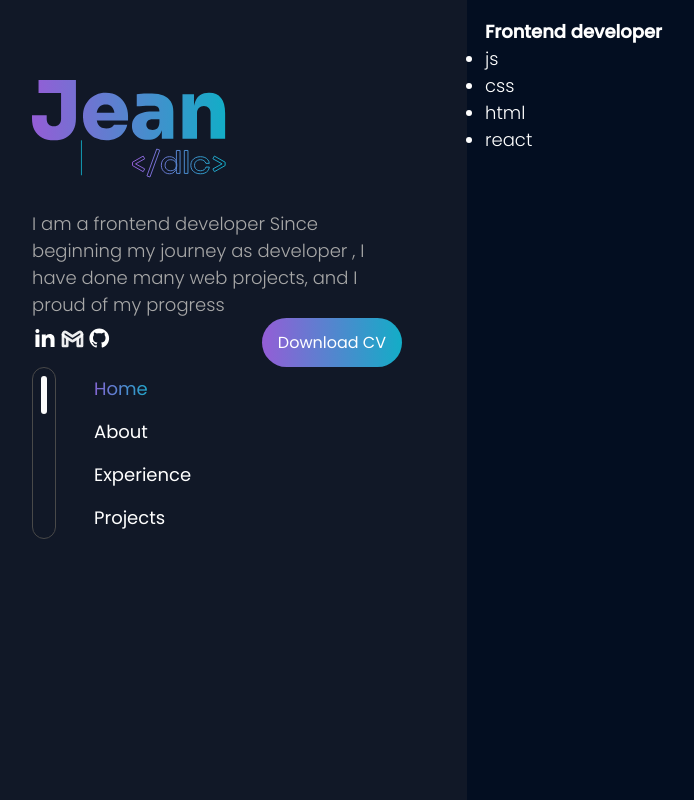
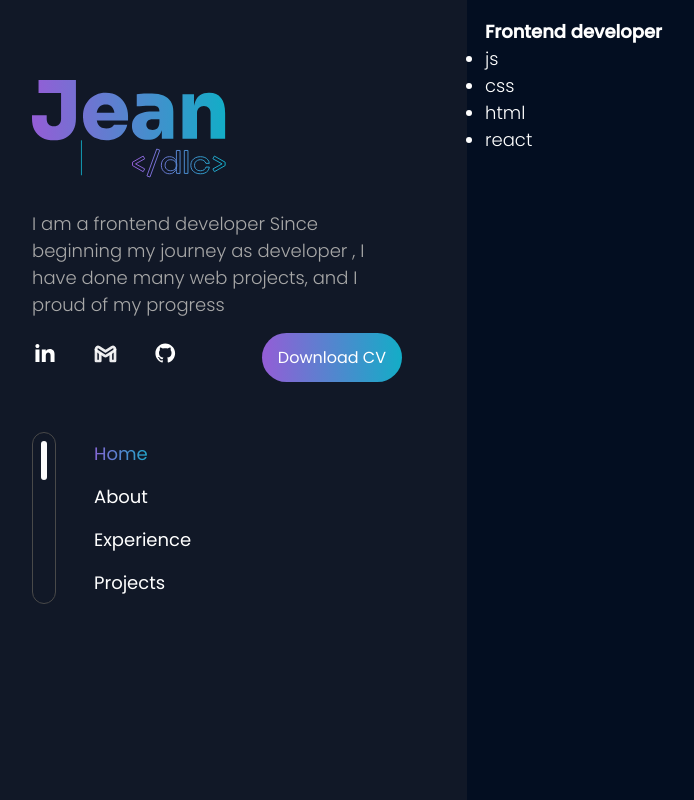
Before and after one commit to jeanDlc/portfolio-v3, a Next.js app: page / in a window 1280 px wide. Shown: the top 800 px of the page, without its empty margins (33-727 px from the left). Built offline with nearby package versions, Linux system fonts and the light colour scheme.

Commit message:
Complete Sidebar and Navbar functionality

```diff
--- /dev/null
+++ b/src/components/Logo/index.tsx
@@ -0,0 +1,11 @@
+import LogoIcon from "@/components/icons/logoIcon";
+import styles from "./styles.module.scss";
+
+export default function Logo() {
+  return (
+    <h1>
+      <span className={styles.hidden}>Jean Pierre de la Cruz Portfolio</span>
+      <LogoIcon />
+    </h1>
+  );
+}
--- /dev/null
+++ b/src/components/Logo/styles.module.scss
@@ -0,0 +1,13 @@
+.hidden{
+    border: 0;
+    padding: 0;
+    margin: 0;
+    position: absolute !important;
+    height: 1px;
+    width: 1px;
+    overflow: hidden;
+    clip: rect(1px 1px 1px 1px);
+    clip: rect(1px, 1px, 1px, 1px);
+    clip-path: inset(50%);
+    white-space: nowrap;
+}
--- a/src/components/Navbar/index.tsx
+++ b/src/components/Navbar/index.tsx
@@ -1,8 +1,37 @@
 "use client";
-import { PageSection } from "@/constants";
-import { useEffect, useRef } from "react";
+import { PageSection, orderedSections } from "@/constants";
+import { useEffect, useMemo, useRef, useState } from "react";
 
 import styles from "./styles.module.scss";
+
+/**
+ * @example
+ * // Usage example:
+ * // Renders a VerticalBar component with 4 total bars and the 1st bar as current.
+ * <VerticalBar n={4} current={1} />
+ */
+const VerticalBar = ({ current, n }: { n: number; current: number }) => {
+  const spanRef = useRef<HTMLSpanElement>(null);
+
+  useEffect(() => {
+    if (spanRef.current) {
+      spanRef.current.style.height = `calc(100%/${n})`;
+    }
+    // eslint-disable-next-line react-hooks/exhaustive-deps
+  }, []);
+
+  useEffect(() => {
+    if (spanRef.current) {
+      spanRef.current.style.transform = `translateY(${(current - 1) * 100}%)`;
+    }
+  }, [current]);
+
+  return (
+    <div className={styles.bar}>
+      <span ref={spanRef}></span>
+    </div>
+  );
+};
 
 export default function Navbar() {
   //anchor refs
@@ -11,12 +40,14 @@ export default function Navbar() {
   const experienceRef = useRef<HTMLAnchorElement>(null);
   const projectsRef = useRef<HTMLAnchorElement>(null);
 
+  const [currentSection, setCurrentSection] = useState(PageSection.HOME);
+
   const refById = {
     [PageSection.HOME]: homeRef,
     [PageSection.ABOUT]: aboutRef,
     [PageSection.EXPERIENCE]: experienceRef,
     [PageSection.PROJECTS]: projectsRef,
-  };
+  } as const;
 
   function changeNav(
     entries: IntersectionObserverEntry[],
@@ -32,6 +63,8 @@ export default function Navbar() {
 
         const id = entry.target.getAttribute("id") as PageSection;
 
+        setCurrentSection(id);
+
         refById[id].current?.classList.add(styles.active);
       }
     });
@@ -40,21 +73,21 @@ export default function Navbar() {
   useEffect(() => {
     const observer = new IntersectionObserver(changeNav, { threshold: 0.5 });
 
-    const sections = [
+    const sectionsToObserve = [
       PageSection.HOME,
       PageSection.ABOUT,
       PageSection.EXPERIENCE,
       PageSection.PROJECTS,
     ].map((key) => document.getElementById(key));
 
-    sections.forEach((section) => {
+    sectionsToObserve.forEach((section) => {
       if (section) {
         observer.observe(section);
       }
     });
 
     return () => {
-      sections.forEach((section) => {
+      sectionsToObserve.forEach((section) => {
         if (section) {
           observer.unobserve(section);
         }
@@ -62,11 +95,16 @@ export default function Navbar() {
     };
   }, []);
 
+  const selectedSectionPosition = useMemo(() => {
+    return orderedSections.indexOf(currentSection) + 1;
+  }, [currentSection]);
+
   return (
     <div className={styles["nav-container"]}>
-      <div className={styles.bar}>
-        <span></span>
-      </div>
+      <VerticalBar
+        current={selectedSectionPosition}
+        n={orderedSections.length}
+      />
       <nav className={styles.nav}>
         <div>
           <a ref={homeRef} href={`#${PageSection.HOME}`}>
--- a/src/components/Navbar/styles.module.scss
+++ b/src/components/Navbar/styles.module.scss
@@ -1,15 +1,7 @@
+@use 'sass:math';
+
 @import '../../utils/variables.module.scss';
 
-.active{
-    background: $gradient;
-    background-clip: text;
-
-    -webkit-background-clip: text;
-    -webkit-text-fill-color: transparent;
-
-    color: #6978D1; //default color
-
-}
 
 .nav{
     a{
@@ -19,24 +11,39 @@
     }
 }
 
-.nav-container{
-    display: flex;
-    * > {
-        flex: 1 1 0;
-    }
-    gap: 30px;
 .bar{
     border-radius: 40px;
     span{
         border-radius: 50px;
         background-color: $color-primary;
-            height: 38px;
         width: 6px;
         display: inline-block;
+        transition: transform .3s ease-out;
+
     }
 
     padding: 8px;
     border: 1px solid darken($color-primary, 70%);
 
 }
+
+
+.active{
+    background: $gradient;
+    background-clip: text;
+
+    -webkit-background-clip: text;
+    -webkit-text-fill-color: transparent;
+
+    color: #6978D1;
+
 }
+
+.nav-container{
+    display: flex;
+
+    gap: 30px;
+
+
+
+}
--- a/src/components/Sidebar/index.tsx
+++ b/src/components/Sidebar/index.tsx
@@ -1,18 +1,16 @@
-import LogoIcon from "@/components/icons/logoIcon";
 import GmailIcon from "@/components/icons/gmail";
 import GithubIcon from "@/components/icons/github";
 import LinkedinIcon from "@/components/icons/linkedin";
+import Logo from "@/components/Logo";
+import Navbar from "@/components/Navbar";
 
 import styles from "./styles.module.scss";
 import ui from "@/utils/ui.module.scss";
-import Navbar from "../Navbar";
 
 const Sidebar = () => {
   return (
     <header className={styles.container}>
-      <h1>
-        <LogoIcon />
-      </h1>
+      <Logo />
       <p className={styles.description}>
         I am a frontend developer Since beginning my journey as developer , I
         have done many web projects, and I proud of my progress
--- a/src/components/Sidebar/styles.module.scss
+++ b/src/components/Sidebar/styles.module.scss
@@ -11,13 +11,30 @@
 
 .description{
     color: $color-secondary;
+    margin-bottom: 15px;
 }
 
-.actions{
+.actions {
     display: flex;
     align-items: center;
     justify-content: space-between;
-    ul{
+    margin-bottom: 50px;
+    > ul{
         display: flex;
+        gap: 33px;
     }
 }
+
+.visually-hidden{
+    border: 0;
+    padding: 0;
+    margin: 0;
+    position: absolute !important;
+    height: 1px;
+    width: 1px;
+    overflow: hidden;
+    clip: rect(1px 1px 1px 1px); /* IE6, IE7 - a 0 height clip, off to the bottom right of the visible 1px box */
+    clip: rect(1px, 1px, 1px, 1px); /*maybe deprecated but we need to support legacy browsers */
+    clip-path: inset(50%); /*modern browsers, clip-path works inwards from each corner*/
+    white-space: nowrap;
+}
--- a/src/components/icons/logoIcon.tsx
+++ b/src/components/icons/logoIcon.tsx
@@ -6,6 +6,8 @@ const LogoIcon = () => {
       viewBox="0 0 194 98"
       fill="none"
       xmlns="http://www.w3.org/2000/svg"
+      aria-hidden="true"
+      focusable={false}
     >
       <path
         d="M21.9619 60.2973C17.33 60.2973 13.3635 59.4397 10.0626 57.7246C6.81486 56.0095 4.31253 53.544 2.55557 50.3281C0.851857 47.0587 0 43.1193 0 38.5099V35.294H14.6945V38.9923C14.6945 41.1362 15.3068 42.9049 16.5314 44.2984C17.8091 45.6384 19.5927 46.3083 21.8821 46.3083C24.1714 46.3083 25.9284 45.6384 27.1529 44.2984C28.4307 42.9049 29.0696 41.1362 29.0696 38.9923V11.4163H43.9239V38.5099C43.9239 43.1193 43.0454 47.0587 41.2884 50.3281C39.5847 53.544 37.109 56.0095 33.8613 57.7246C30.6136 59.4397 26.6472 60.2973 21.9619 60.2973ZM6.54865 13.0242V0H43.9239V13.0242H6.54865Z"
--- a/src/constants/index.tsx
+++ b/src/constants/index.tsx
@@ -4,3 +4,10 @@ export enum PageSection {
   EXPERIENCE = "experience",
   PROJECTS = "projects",
 }
+
+export const orderedSections = [
+  PageSection.HOME,
+  PageSection.ABOUT,
+  PageSection.EXPERIENCE,
+  PageSection.PROJECTS,
+] as const;
```
Lines whose indentation alone changed are shown as unchanged.
